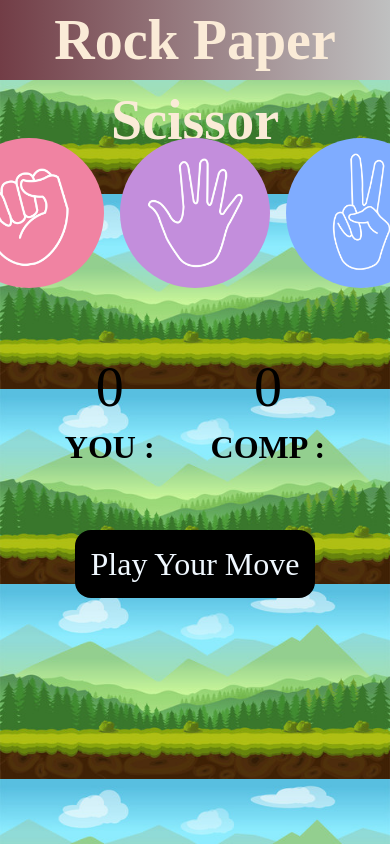
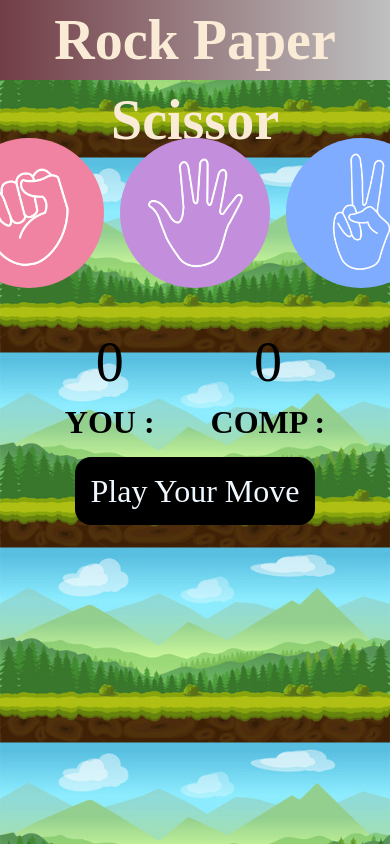
Before and after one commit to vashisth100/rock-paper-scissor, a plain HTML site: page index.html in a window 390 px wide. Shown: the top 844 px of the page. Drawn offline with Linux system fonts and the light colour scheme.

Commit message:
display changes

```diff
--- a/styles.css
+++ b/styles.css
@@ -3,6 +3,8 @@
     padding: 0;
 }
 body{
+    background: url("/image\ copy\ 3.png");
+    background-size: cover;
     text-align: center;
 }
 h1{
@@ -45,7 +47,7 @@ img{
     align-items: center;
     gap: 3.5rem;
     font-size: 2rem;
-    margin-top: 50px;
+    margin-top: 25px;
     font-weight: bold;
 }
 #user-score , #comp-score{
@@ -62,16 +64,10 @@ img{
     border-radius: 1rem;
 }
 .msg-container{
-    margin-top: 5rem;
+    margin-top: 2rem;
 
 }
-/* Default styles for laptops and larger screens */
-body {
-    background-image: url('/image\ copy\ 3.png');
-    background-size: cover;
-}
 
-/* Styles for mobile screens (up to 768px wide) */
 @media (max-width: 768px) {
     body {
         background-size: contain;
@@ -79,7 +75,7 @@ body {
     }
 
     .choices {
-        font-size: 16px; /* Adjust fonts, spacing, and layout */
+        font-size: 16px;
         padding: 10px;
     }
 }
```
